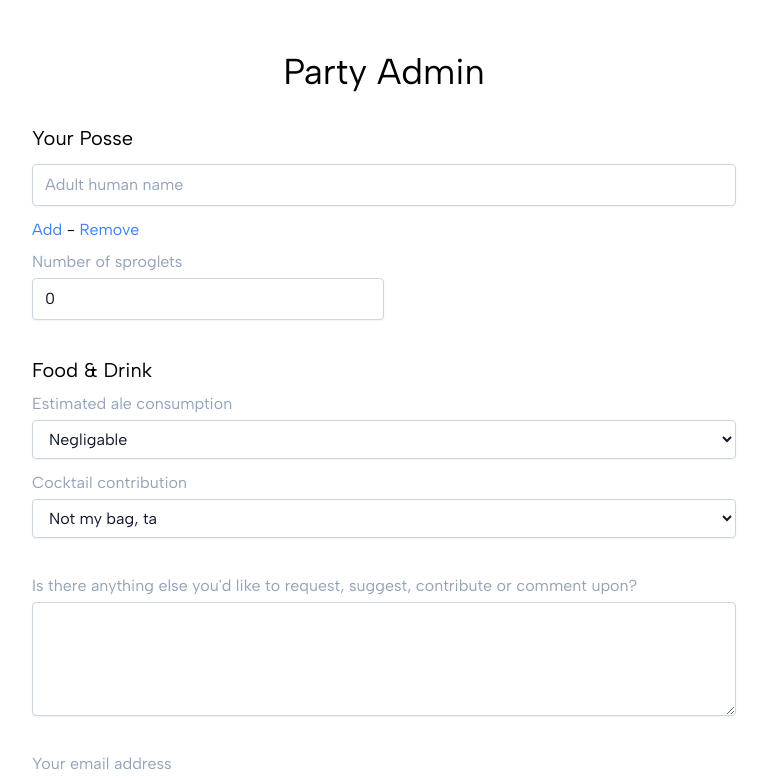
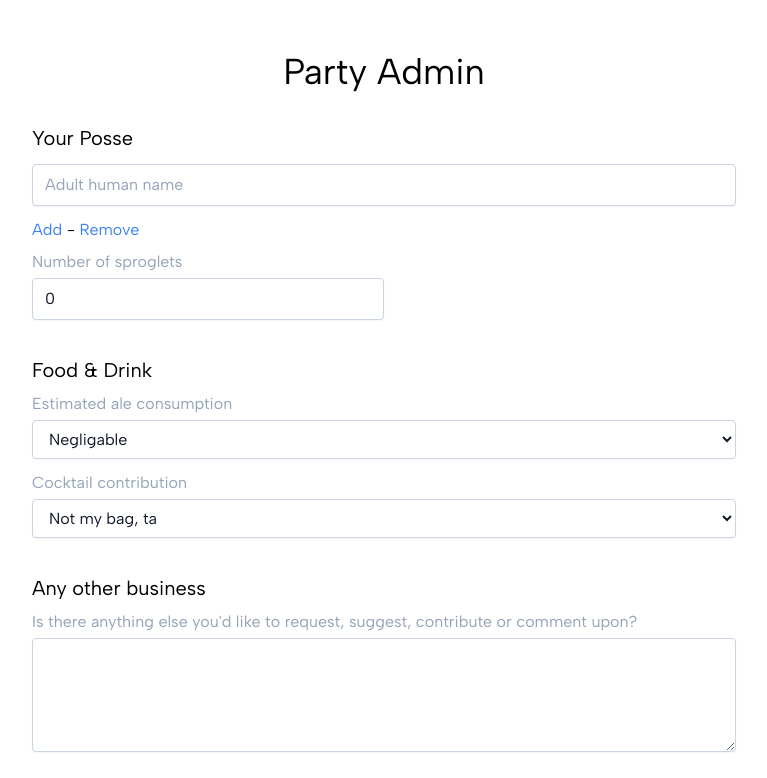
Before and after one commit to finlaybirnie/rachel-and-keiths-party, a Next.js app: page /form in a window 1280 px wide. Shown: the top 778 px of the page, without its empty margins (256-1023 px from the left). Built offline with nearby package versions, Linux system fonts and the light colour scheme; no server answers; what zod-form-data would draw is missing.

Commit message:
Add heading to last form section

```diff
--- a/src/app/form/form.tsx
+++ b/src/app/form/form.tsx
@@ -121,6 +121,7 @@ export default function Form({ complete }: { complete: boolean }) {
         </label>
       </section>
       <section className="flex flex-col space-y-2">
+        <h3 className="text-xl">Any other business</h3>
         <label className="label-text">
           Is there anything else you&apos;d like to request, suggest, contribute
           or comment upon?
```
